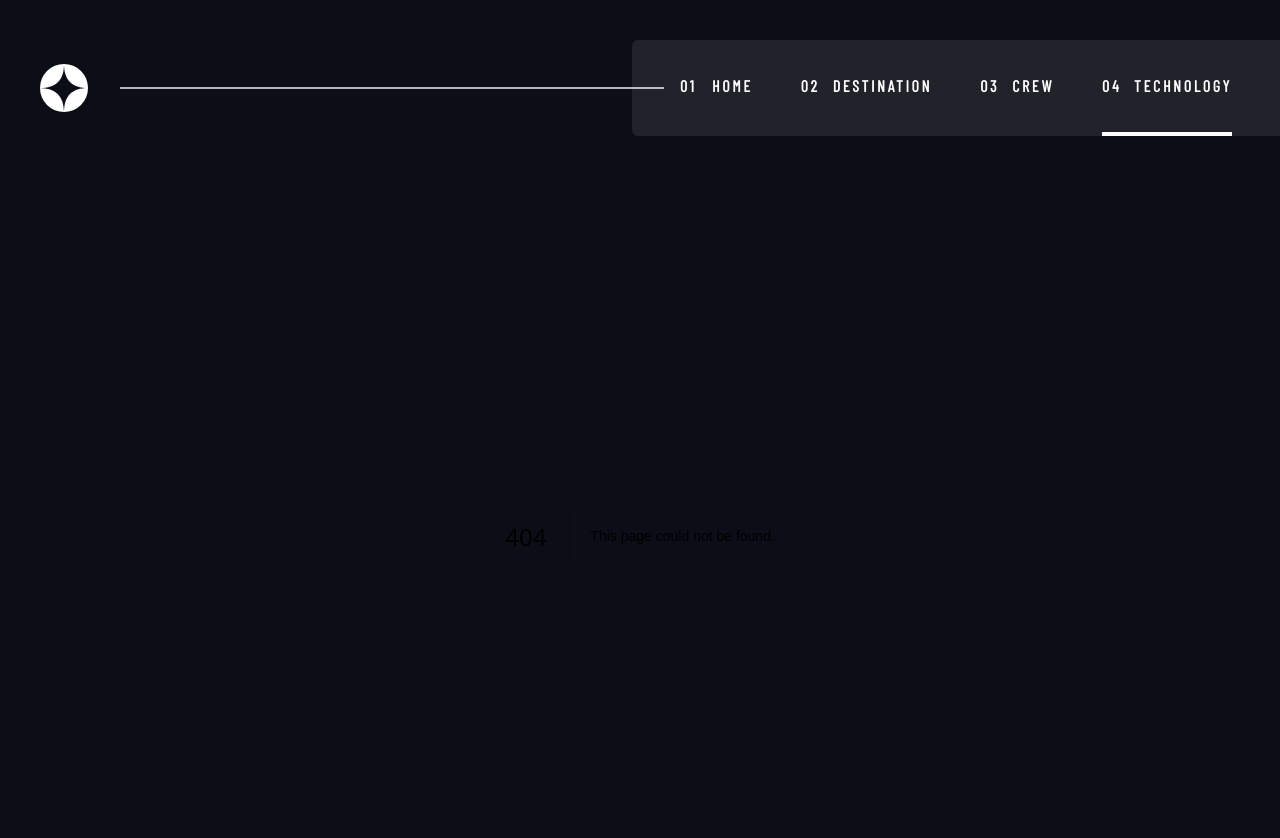
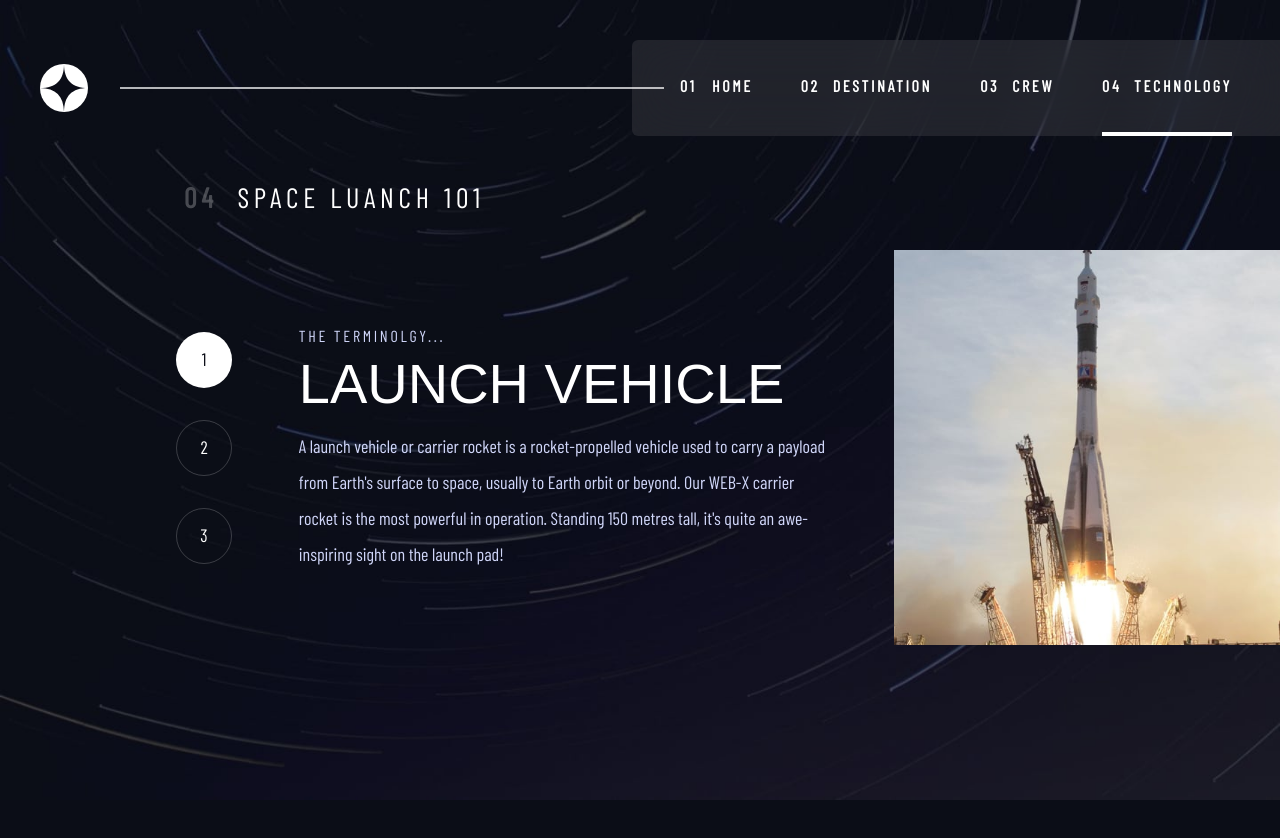
Before and after one commit to freetimezp/js-travel-11-space, a Next.js app: page /technology in a window 1280 px wide. Before the commit this address had no page. Shown: the top 838 px of the page. After the commit the page ends 800 px from the top, so only its background shows below. Built offline with nearby package versions, Linux system fonts and the light colour scheme; a web font is replaced by a local one.

Commit message:
07. js-travel-11-space. Technology page Component.

```diff
--- /dev/null
+++ b/src/app/technology/page.tsx
@@ -0,0 +1,127 @@
+"use client";
+import React, { useMemo, useState } from 'react';
+import { AnimatePresence, motion } from 'framer-motion';
+
+import MotionDiv from '@/components/MotionDiv';
+import Background from '@/components/Background';
+
+import mobile from "@/assets/technology/background-technology-mobile.jpg";
+import tablet from "@/assets/technology/background-technology-tablet.jpg";
+import desktop from "@/assets/technology/background-technology-desktop.jpg";
+
+import vehicleLandscape from "@/assets/technology/image-launch-vehicle-landscape.jpg";
+import vehiclePortrait from "@/assets/technology/image-launch-vehicle-portrait.jpg";
+import capsuleLandscape from "@/assets/technology/image-space-capsule-landscape.jpg";
+import capsulePortrait from "@/assets/technology/image-space-capsule-portrait.jpg";
+import spaceportLandscape from "@/assets/technology/image-spaceport-landscape.jpg";
+import spaceportPortrait from "@/assets/technology/image-spaceport-portrait.jpg";
+
+import PageTitle from '@/components/PageTitle';
+
+import { usePrevious } from '@mantine/hooks';
+import { FADE, SLIDE_LEFT, SLIDE_RIGHT } from '@/lib/data';
+import Image from 'next/image';
+
+// Data
+const technologies = [
+    {
+        name: "Launch vehicle",
+        landscape: vehicleLandscape,
+        portrait: vehiclePortrait,
+        description: `A launch vehicle or carrier rocket is a rocket-propelled vehicle used to carry a payload from Earth's surface to space, usually to Earth orbit or beyond. Our WEB-X carrier rocket is the most powerful in operation. Standing 150 metres tall, it's quite an awe-inspiring sight on the launch pad!`,
+    },
+    {
+        name: "Space capsule",
+        landscape: capsuleLandscape,
+        portrait: capsulePortrait,
+        description: `A space capsule is an often-crewed spacecraft that uses a blunt-body reentry capsule to reenter the Earth's atmosphere without wings. Our capsule is where you'll spend your time during the flight. It includes a space gym, cinema, and plenty of other activities to keep you entertained.`,
+    },
+    {
+        name: "Spaceport",
+        landscape: spaceportLandscape,
+        portrait: spaceportPortrait,
+        description: `A spaceport or cosmodrome is a site for launching (or receiving) spacecraft, by analogy to the seaport for ships or airport for aircraft. Based in the famous Cape Canaveral, our spaceport is ideally situated to take advantage of the EarthвЂ™s rotation for launch.`,
+    },
+];
+
+
+function Technology() {
+    const [actual, setActual] = useState(0);
+    const previous = usePrevious(actual);
+
+    const technology = useMemo(() => technologies[actual], [actual]);
+    const variant = useMemo(() => {
+        if (previous === undefined) return SLIDE_RIGHT;
+        if (actual > previous) return SLIDE_LEFT;
+        return SLIDE_RIGHT;
+    }, [actual]);
+
+    return (
+        <MotionDiv>
+            <Background
+                mobile={mobile.src}
+                tablet={tablet.src}
+                desktop={desktop.src}
+            />
+
+            <main className='relative z-10 w-full mt-10 lg:pl-44'>
+                <div className='w-fit mx-auto mb-8 md:mx-2'>
+                    <PageTitle number={4} title="Space Luanch 101" />
+                </div>
+                <div className='flex flex-col lg:flex-row-reverse'>
+                    <div className='w-full lg:w-[35%] lg:min-h-[35vh]'>
+                        <motion.picture
+                            key={technology.name}
+                            variants={FADE}
+                            className='block'
+                        >
+                            <source media="(min-width: 1024px)" srcSet={technology.portrait.src} />
+                            <Image
+                                src={technology.landscape}
+                                alt="technology"
+                                className='object-cover w-full h-auto'
+                            />
+                        </motion.picture>
+                    </div>
+
+                    <div className='flex flex-col items-center mt-8 md:mt-14 lg:flex-row
+                        lg:grow lg:mt-0'>
+                        <div className='w-fit flex gap-4 mb-6 md:mb-11 lg:flex-col lg:mb-0
+                            lg:gap-8'>
+                            {technologies.map(({ name }, index) => (
+                                <div
+                                    key={index}
+                                    onClick={() => setActual(index)}
+                                    className={`w-10 md:w-14 aspect-square flex items-center
+                                    justify-center text-white border rounded-full border-white/20
+                                    transition-all duration-200 ease cursor-pointer
+                                    ${technology.name == name && 'active'} [&.active]:border-transparent
+                                    [&.active]:bg-white [&.active]:text-primary [&:not(.active)]:hover:border-white`}
+                                >
+                                    {index + 1}
+                                </div>
+                            ))}
+                        </div>
+                        <div className='text-secondary text-center px-6 md:max-w-lg md:mx-auto
+                            lg:text-left lg:max-w-xl'>
+                            <span className='block nav-text uppercase mb-2 text-[14px] md:text-[16px]'>
+                                The TERMINOLGY...
+                            </span>
+                            <h3 className='uppercase mb-4 text-white text-[24px] md:text-[40px]
+                                lg:text-[56px]'>
+                                {" "}
+                                {technology.name}{" "}
+                            </h3>
+                            <p className='leading-relaxed lg:leading-loose lg:text-[18px]'>
+                                {" "}
+                                {technology.description}{" "}
+                            </p>
+                        </div>
+                    </div>
+                </div>
+            </main>
+        </MotionDiv>
+    );
+};
+
+export default Technology;
```
